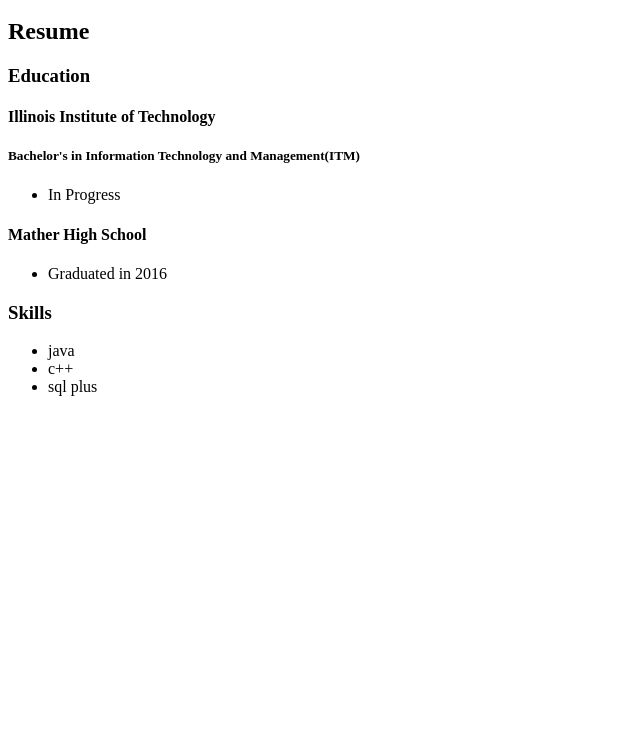
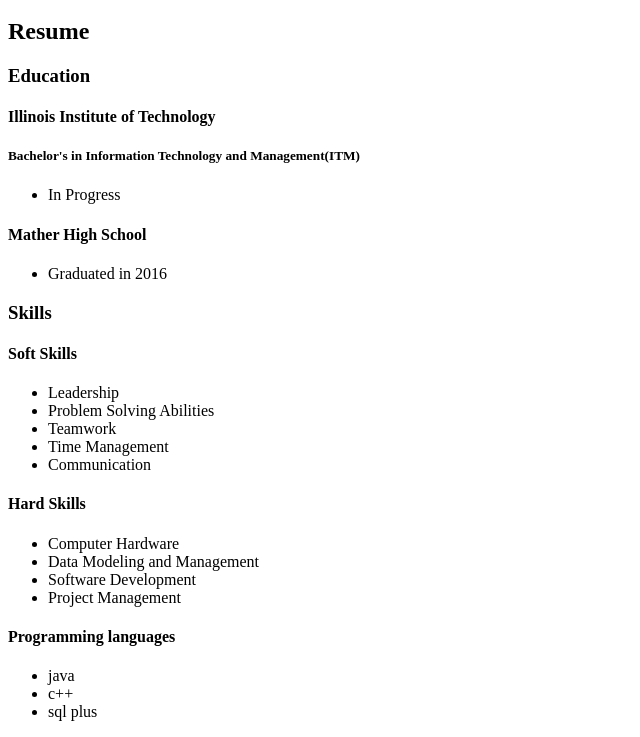
Before and after one commit to marther1/Arther-co, a plain HTML site: page resume/index.html in a window 1280 px wide. Shown: the part 136-873 px from the top of the page, without its empty margins (0-640 px from the left). Before the commit the page ends 800 px from the top, so only its background shows below. Drawn offline with Linux system fonts and the light colour scheme.

Commit message:
Add skills to resume

```diff
--- a/resume/index.html
+++ b/resume/index.html
@@ -30,9 +30,26 @@
     <h4>Mather High School</h4>
     <ul>
       <li>Graduated in 2016</li>
+    </ul>
 </section>
 <section>
   <h3>Skills</h3>
+<h4>Soft Skills</h4>
+<ul>
+  <li>Leadership</li>
+  <li>Problem Solving Abilities</li>
+  <li>Teamwork</li>
+  <li>Time Management</li>
+  <li>Communication</li>
+</ul>
+<h4>Hard Skills</h4>
+<ul>
+  <li>Computer Hardware</li>
+  <li>Data Modeling and Management</li>
+  <li>Software Development</li>
+  <li>Project Management</li>
+</ul>
+<h4>Programming languages</h4>
   <ul>
     <li>java</li>
     <li>c++</li>
```
